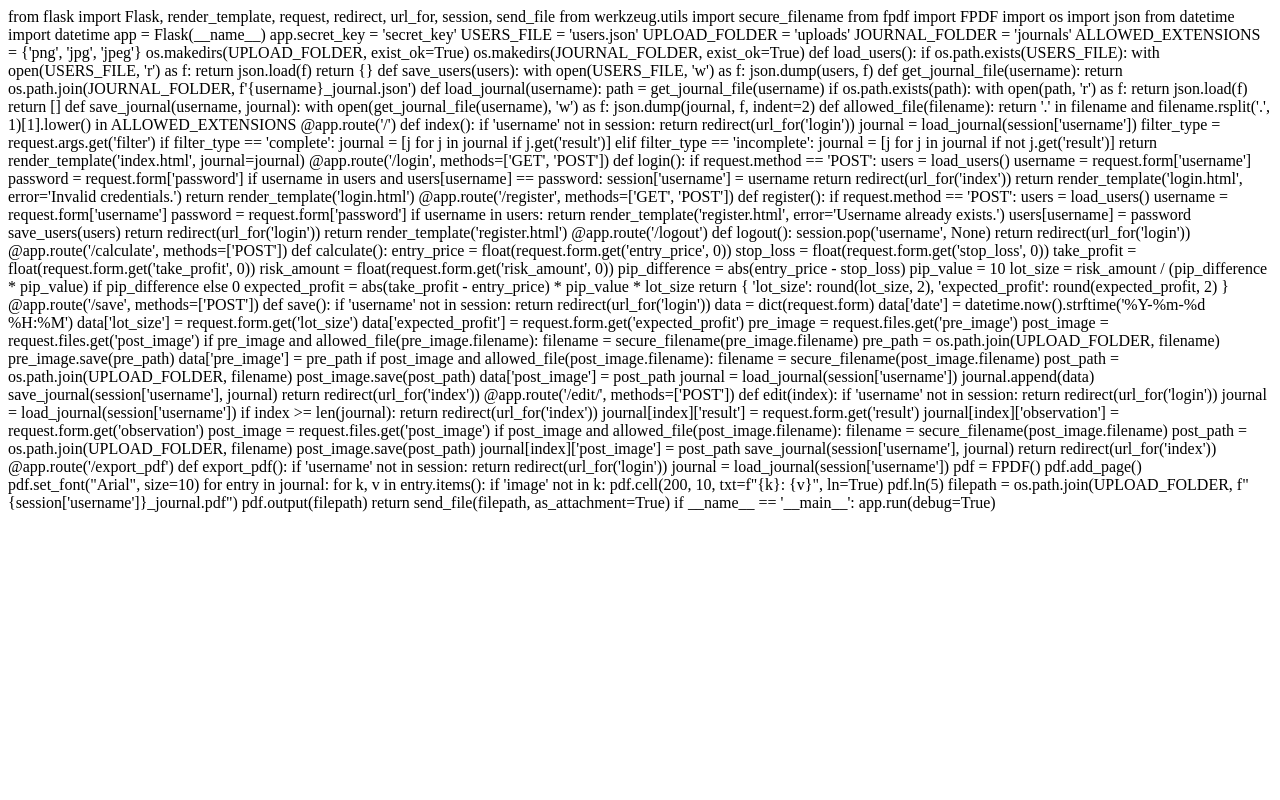
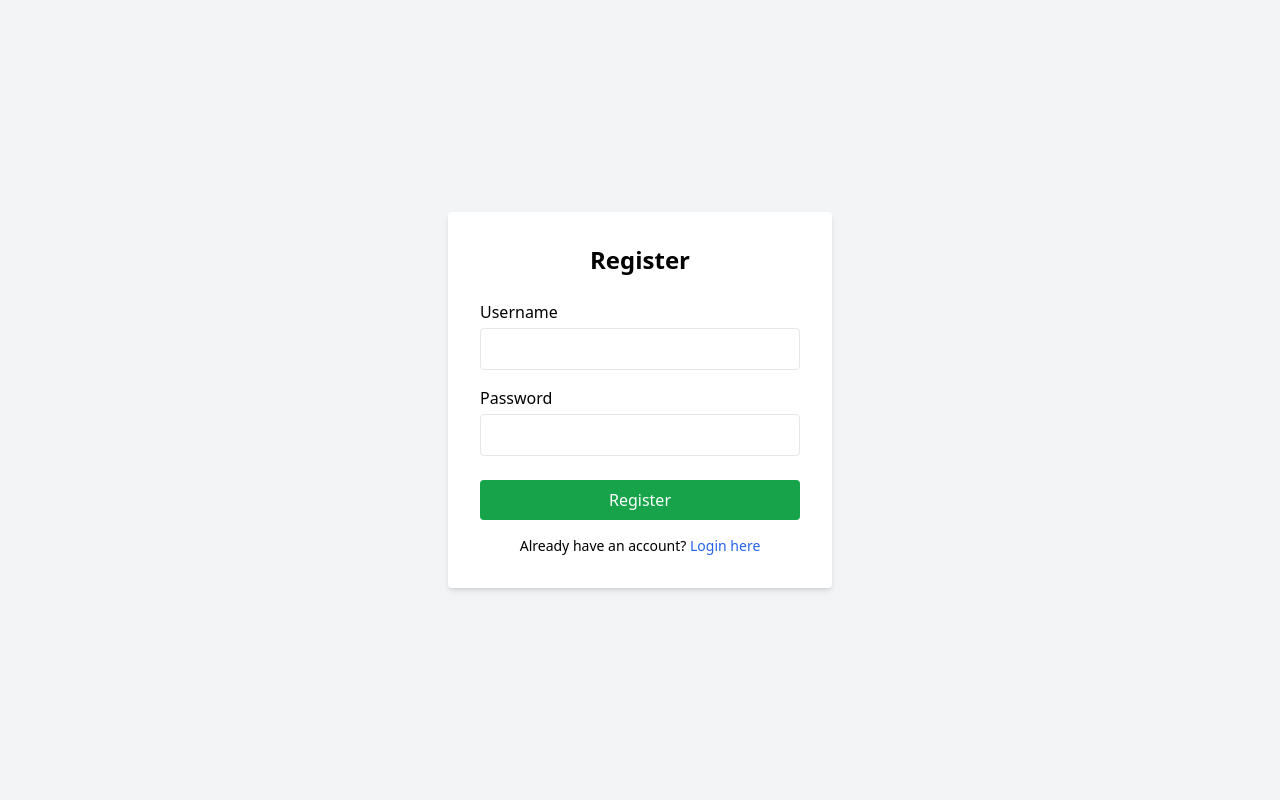
Before and after one commit to meessjoe/lot-size-journal-app, a Flask app: page /register in a window 1280 px wide. Run offline with Flask 3, Linux system fonts and the light colour scheme; some libraries are stand-ins or nearby versions.

Commit message:
Fix broken register.html form

```diff
--- a/templates/register.html
+++ b/templates/register.html
@@ -1,179 +1,30 @@
-from flask import Flask, render_template, request, redirect, url_for, session, send_file
-from werkzeug.utils import secure_filename
-from fpdf import FPDF
-import os
-import json
-from datetime import datetime
-
-app = Flask(__name__)
-app.secret_key = 'secret_key'
-
-USERS_FILE = 'users.json'
-UPLOAD_FOLDER = 'uploads'
-JOURNAL_FOLDER = 'journals'
-ALLOWED_EXTENSIONS = {'png', 'jpg', 'jpeg'}
-
-os.makedirs(UPLOAD_FOLDER, exist_ok=True)
-os.makedirs(JOURNAL_FOLDER, exist_ok=True)
-
-def load_users():
-    if os.path.exists(USERS_FILE):
-        with open(USERS_FILE, 'r') as f:
-            return json.load(f)
-    return {}
-
-def save_users(users):
-    with open(USERS_FILE, 'w') as f:
-        json.dump(users, f)
-
-def get_journal_file(username):
-    return os.path.join(JOURNAL_FOLDER, f'{username}_journal.json')
-
-def load_journal(username):
-    path = get_journal_file(username)
-    if os.path.exists(path):
-        with open(path, 'r') as f:
-            return json.load(f)
-    return []
-
-def save_journal(username, journal):
-    with open(get_journal_file(username), 'w') as f:
-        json.dump(journal, f, indent=2)
-
-def allowed_file(filename):
-    return '.' in filename and filename.rsplit('.', 1)[1].lower() in ALLOWED_EXTENSIONS
-
-@app.route('/')
-def index():
-    if 'username' not in session:
-        return redirect(url_for('login'))
-    journal = load_journal(session['username'])
-    filter_type = request.args.get('filter')
-    if filter_type == 'complete':
-        journal = [j for j in journal if j.get('result')]
-    elif filter_type == 'incomplete':
-        journal = [j for j in journal if not j.get('result')]
-    return render_template('index.html', journal=journal)
-
-@app.route('/login', methods=['GET', 'POST'])
-def login():
-    if request.method == 'POST':
-        users = load_users()
-        username = request.form['username']
-        password = request.form['password']
-        if username in users and users[username] == password:
-            session['username'] = username
-            return redirect(url_for('index'))
-        return render_template('login.html', error='Invalid credentials.')
-    return render_template('login.html')
-
-@app.route('/register', methods=['GET', 'POST'])
-def register():
-    if request.method == 'POST':
-        users = load_users()
-        username = request.form['username']
-        password = request.form['password']
-        if username in users:
-            return render_template('register.html', error='Username already exists.')
-        users[username] = password
-        save_users(users)
-        return redirect(url_for('login'))
-    return render_template('register.html')
-
-@app.route('/logout')
-def logout():
-    session.pop('username', None)
-    return redirect(url_for('login'))
-
-@app.route('/calculate', methods=['POST'])
-def calculate():
-    entry_price = float(request.form.get('entry_price', 0))
-    stop_loss = float(request.form.get('stop_loss', 0))
-    take_profit = float(request.form.get('take_profit', 0))
-    risk_amount = float(request.form.get('risk_amount', 0))
-
-    pip_difference = abs(entry_price - stop_loss)
-    pip_value = 10
-    lot_size = risk_amount / (pip_difference * pip_value) if pip_difference else 0
-    expected_profit = abs(take_profit - entry_price) * pip_value * lot_size
-
-    return {
-        'lot_size': round(lot_size, 2),
-        'expected_profit': round(expected_profit, 2)
-    }
-
-@app.route('/save', methods=['POST'])
-def save():
-    if 'username' not in session:
-        return redirect(url_for('login'))
-
-    data = dict(request.form)
-    data['date'] = datetime.now().strftime('%Y-%m-%d %H:%M')
-    data['lot_size'] = request.form.get('lot_size')
-    data['expected_profit'] = request.form.get('expected_profit')
-
-    pre_image = request.files.get('pre_image')
-    post_image = request.files.get('post_image')
-
-    if pre_image and allowed_file(pre_image.filename):
-        filename = secure_filename(pre_image.filename)
-        pre_path = os.path.join(UPLOAD_FOLDER, filename)
-        pre_image.save(pre_path)
-        data['pre_image'] = pre_path
-
-    if post_image and allowed_file(post_image.filename):
-        filename = secure_filename(post_image.filename)
-        post_path = os.path.join(UPLOAD_FOLDER, filename)
-        post_image.save(post_path)
-        data['post_image'] = post_path
-
-    journal = load_journal(session['username'])
-    journal.append(data)
-    save_journal(session['username'], journal)
-
-    return redirect(url_for('index'))
-
-@app.route('/edit/<int:index>', methods=['POST'])
-def edit(index):
-    if 'username' not in session:
-        return redirect(url_for('login'))
-
-    journal = load_journal(session['username'])
-    if index >= len(journal):
-        return redirect(url_for('index'))
-
-    journal[index]['result'] = request.form.get('result')
-    journal[index]['observation'] = request.form.get('observation')
-
-    post_image = request.files.get('post_image')
-    if post_image and allowed_file(post_image.filename):
-        filename = secure_filename(post_image.filename)
-        post_path = os.path.join(UPLOAD_FOLDER, filename)
-        post_image.save(post_path)
-        journal[index]['post_image'] = post_path
-
-    save_journal(session['username'], journal)
-    return redirect(url_for('index'))
-
-@app.route('/export_pdf')
-def export_pdf():
-    if 'username' not in session:
-        return redirect(url_for('login'))
-
-    journal = load_journal(session['username'])
-    pdf = FPDF()
-    pdf.add_page()
-    pdf.set_font("Arial", size=10)
-
-    for entry in journal:
-        for k, v in entry.items():
-            if 'image' not in k:
-                pdf.cell(200, 10, txt=f"{k}: {v}", ln=True)
-        pdf.ln(5)
-
-    filepath = os.path.join(UPLOAD_FOLDER, f"{session['username']}_journal.pdf")
-    pdf.output(filepath)
-    return send_file(filepath, as_attachment=True)
-
-if __name__ == '__main__':
-    app.run(debug=True)
+<!DOCTYPE html>
+<html lang="en">
+<head>
+  <meta charset="UTF-8" />
+  <meta name="viewport" content="width=device-width, initial-scale=1.0"/>
+  <title>Register</title>
+  <script src="https://cdn.tailwindcss.com"></script>
+</head>
+<body class="flex items-center justify-center min-h-screen bg-gray-100">
+  <div class="bg-white p-8 rounded shadow-md w-full max-w-sm">
+    <h2 class="text-2xl font-bold mb-6 text-center">Register</h2>
+    {% if error %}<p class="text-red-500 text-sm mb-4">{{ error }}</p>{% endif %}
+    <form method="POST">
+      <div class="mb-4">
+        <label class="block mb-1 font-medium">Username</label>
+        <input type="text" name="username" class="w-full border px-3 py-2 rounded" required>
+      </div>
+      <div class="mb-6">
+        <label class="block mb-1 font-medium">Password</label>
+        <input type="password" name="password" class="w-full border px-3 py-2 rounded" required>
+      </div>
+      <button type="submit" class="w-full bg-green-600 text-white py-2 rounded hover:bg-green-700">Register</button>
+    </form>
+    <p class="mt-4 text-center text-sm">
+      Already have an account?
+      <a href="/login" class="text-blue-600 hover:underline">Login here</a>
+    </p>
+  </div>
+</body>
+</html>
```
